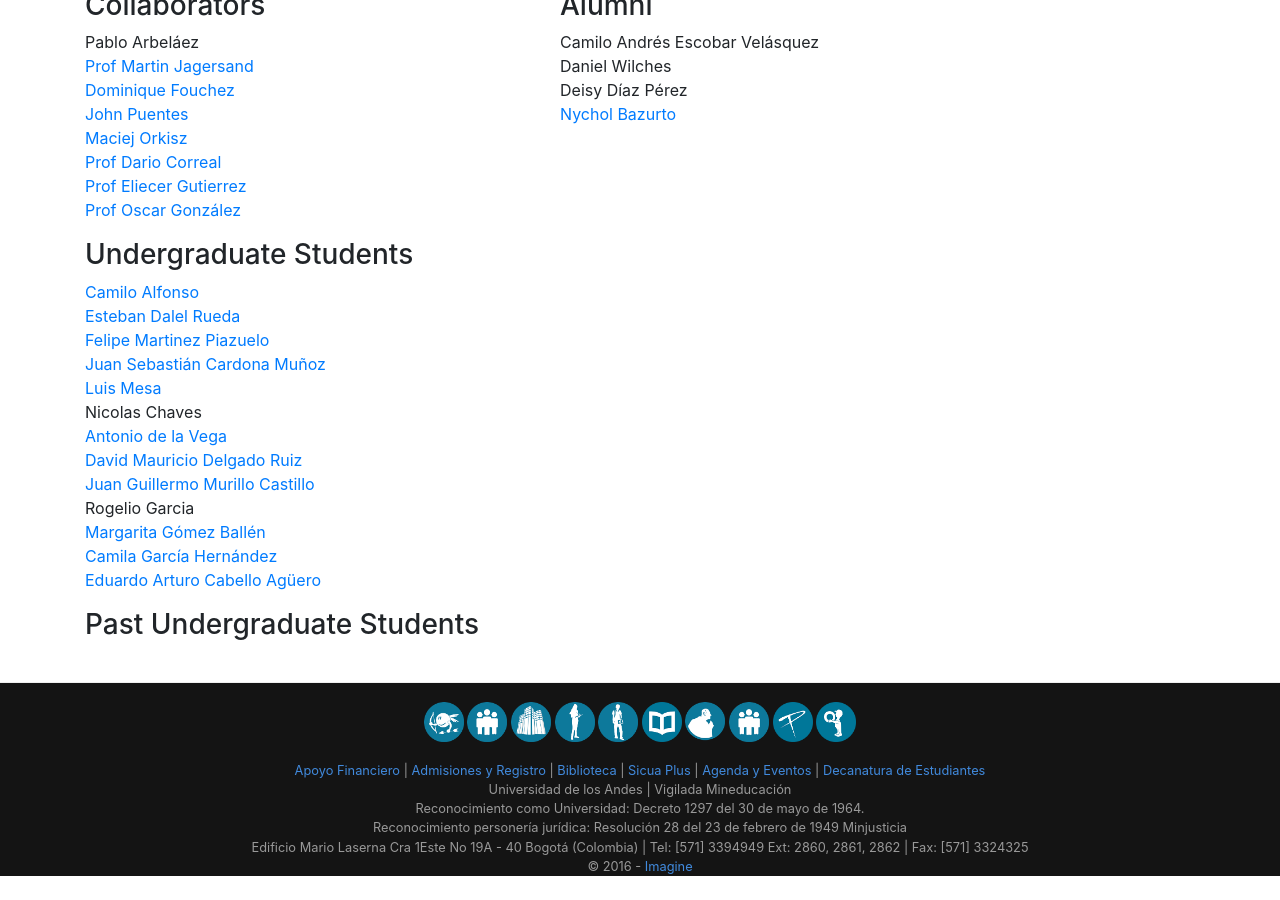
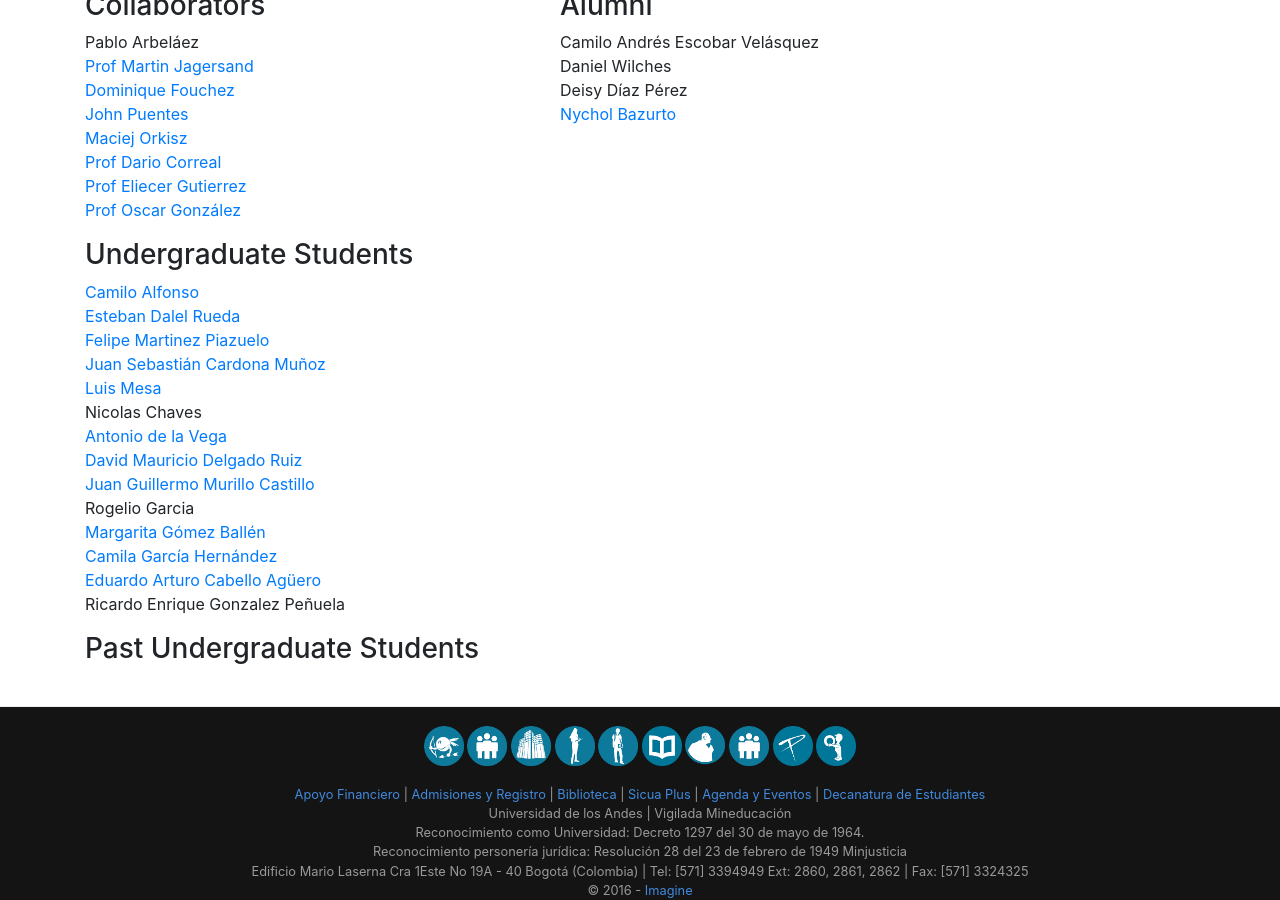
Before and after one commit to uwsampa/research-group-web, a Jekyll site: the page built from index.html, in a window 1280 px wide and 900 px high, scrolled down 7024 px. Built offline with Jekyll 4.4.1, drawn with Linux system fonts in a browser that asks for light colours; before the commit the page ends 7900 px from its top, so only the background shows below that.

Commit message:
Uploaded Ricardo Gonzalez to undergrad students

```diff
--- a/_data/people.yml
+++ b/_data/people.yml
@@ -135,6 +135,11 @@ ugrad-eduardoCabello:
     webpage: https://eacabello10.github.io/
     image: /img/people/foto_EduardoCabello10.jpg
 
+ugrad-ricardoGonzalez:
+    display_name: Ricardo Enrique Gonzalez Peñuela
+    role: ugrad
+    image: /img/people/Foto_RicardoGonzalez.png
+
 grad-diegorodriguez:
     display_name: Diego Rodríguez
     role: grad
```
